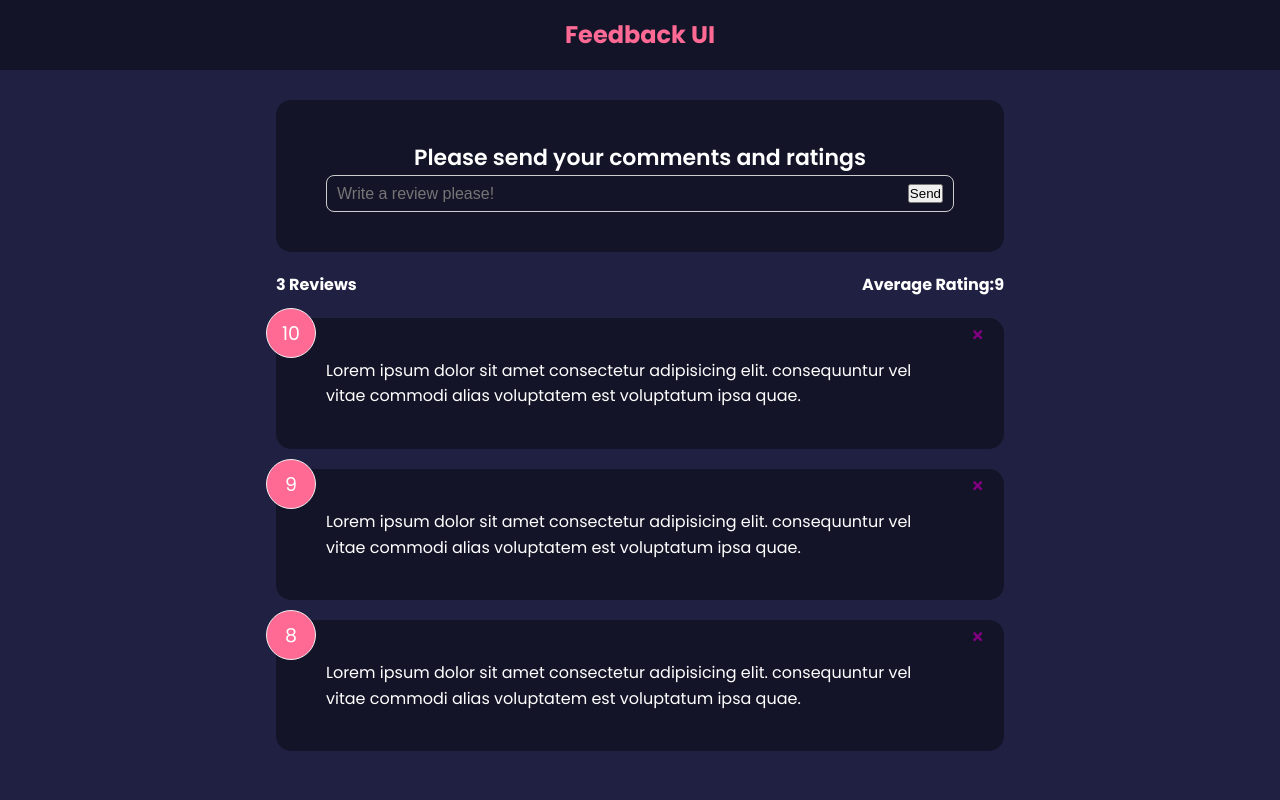
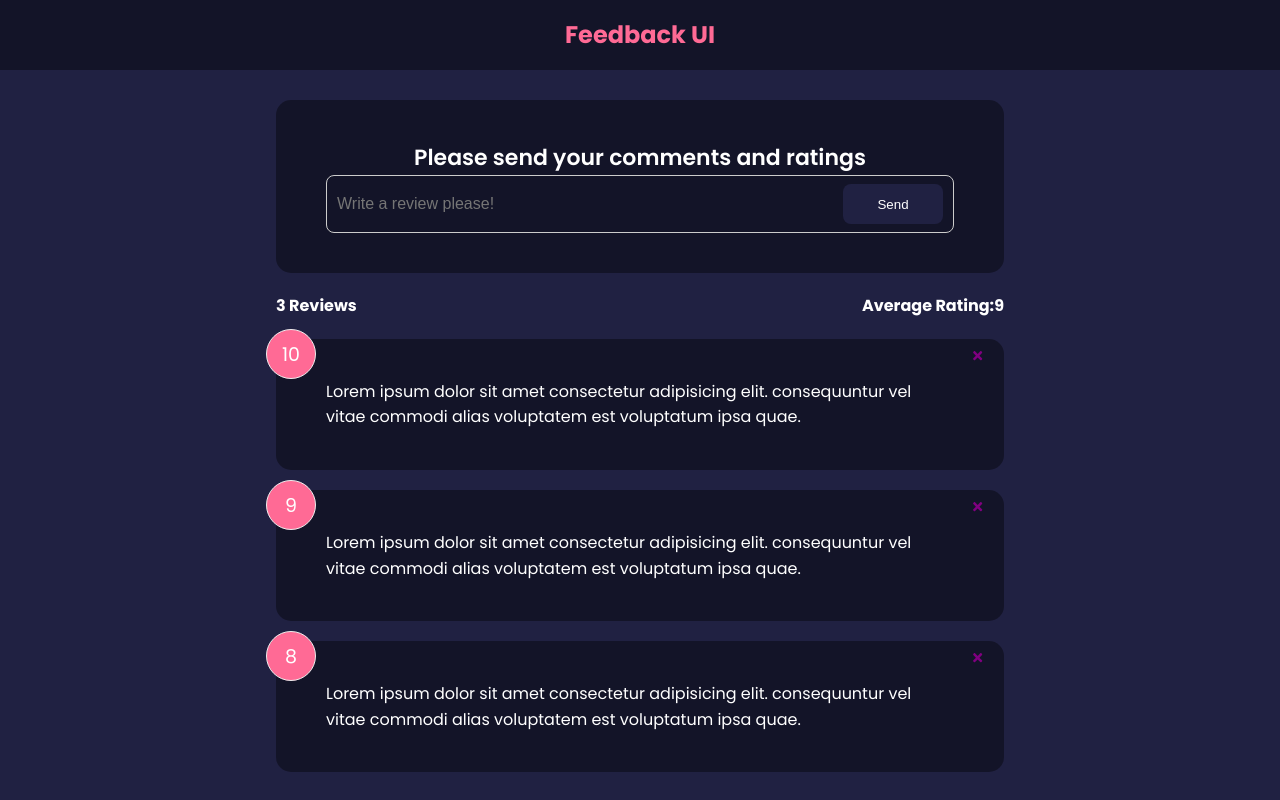
Before and after one commit to salimp2009/feedback-app, a React (Create React App) app: page / in a window 1280 px wide. Built offline with nearby package versions, Linux system fonts and the light colour scheme.

Commit message:
added Button.jsx with several propts to set the type, version and isDsabled

```diff
--- a/src/components/FeedbackForm.jsx
+++ b/src/components/FeedbackForm.jsx
@@ -1,5 +1,6 @@
 import { useState } from "react";
 import Card from "./shared/Card";
+import Button from "./shared/Button";
 
 function FeedbackForm() {
   const [text, setText] = useState("");
@@ -19,7 +20,7 @@
             placeholder="Write a review please!"
             value={text}
           />
-          <button type="submit">Send</button>
+          <Button type="submit">Send</Button>
         </div>
       </form>
     </Card>
--- /dev/null
+++ b/src/components/shared/Button.jsx
@@ -0,0 +1,26 @@
+import PropTypes from "prop-types";
+
+import React from "react";
+
+function Button({ children, version, type, isDisabled }) {
+  return (
+    <button type={type} disabled={isDisabled} className={`btn btn-${version}`}>
+      {children}
+    </button>
+  );
+}
+
+Button.defaultProps = {
+  version: "primary",
+  type: "button",
+  isDisabled: false,
+};
+
+Button.propTypes = {
+  children: PropTypes.node.isRequired,
+  version: PropTypes.string,
+  type: PropTypes.string,
+  isDisabled: PropTypes.bool,
+};
+
+export default Button;
```
